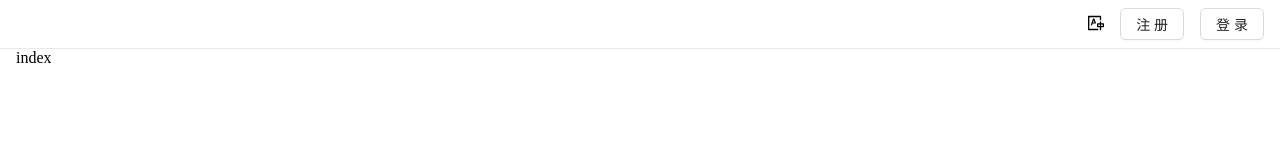
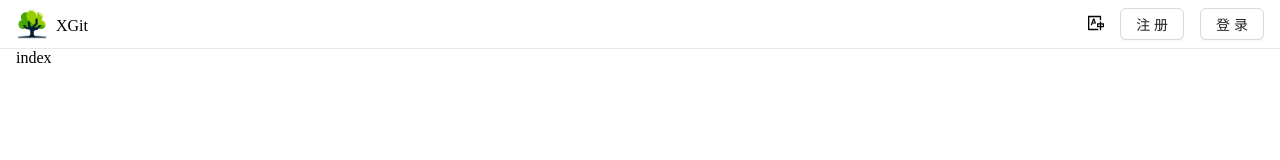
Before and after one commit to L0veSunshine/frontend, a React (Vite) app: page / in a window 1280 px wide. Shown: the top 160 px of the page. Built offline with nearby package versions, Linux system fonts and the light colour scheme.

Commit message:
feat: improve custom router wrapper

```diff
--- a/src/app.tsx
+++ b/src/app.tsx
@@ -20,7 +20,7 @@ function App() {
     prefixCls: 'x'
   }), [lang]);
 
-  const RouteArray: RouteItem[] = useMemo(() => [
+  const routeArray: RouteItem[] = useMemo(() => [
     { path: '/', Component: Index, meta: { auth: false, title: '主页' } },
     { path: '/login', Component: Login, meta: { auth: false, title: '登录' } },
     { path: '/signup', Component: Signup, meta: { auth: false, title: '注册' } },
@@ -33,7 +33,7 @@ function App() {
         <Header/>
         <div className="app-main">
           <Routes>
-            {genRoutes(RouteArray, token)}
+            {genRoutes(routeArray, token)}
           </Routes>
         </div>
       </BrowserRouter>
--- a/src/header.less
+++ b/src/header.less
@@ -9,6 +9,14 @@
     padding: 0.5rem 1rem;
     height: calc(100% - 1rem);
 
+    .left-btn {
+      img {
+        height: 2rem;
+        width: 2rem;
+        cursor: pointer;
+      }
+    }
+
     .right-btn {
       align-self: center;
     }
--- a/src/header.tsx
+++ b/src/header.tsx
@@ -42,12 +42,17 @@ const I18nSwitcher = () => {
 function AppHeader(props: Partial<NavBarStatus>) {
   const { login = false, enableSearch = false, enableI18n = true } = props;
   const { trans } = useIntl();
-  const navigator=useNavigate()
+  const navigator = useNavigate();
 
   return (
     <div className="app-header">
       <div className="app-header-content">
-        <div className="left-btn"></div>
+        <div className="left-btn">
+          <Space direction={'horizontal'} size={'small'} onClick={() => navigator('/')}>
+            <img className="app-logo" src="../assets/img/logo.png" alt="logo"/>
+            <div>XGit</div>
+          </Space>
+        </div>
         <div className="right-btn">
           <Space direction="horizontal" size="middle">
             {enableSearch &&
@@ -58,8 +63,8 @@ function AppHeader(props: Partial<NavBarStatus>) {
               login ? <div style={{ cursor: 'pointer', userSelect: 'none' }}>
                   <UserDropDown><Avatar>Xuan</Avatar></UserDropDown></div> :
                 <>
-                  <Button onClick={()=>navigator('/signup')}>{trans('signup')}</Button>
-                  <Button onClick={()=>navigator('/login')}>{trans('login')}</Button>
+                  <Button onClick={() => navigator('/signup')}>{trans('signup')}</Button>
+                  <Button onClick={() => navigator('/login')}>{trans('login')}</Button>
                 </>
             }
           </Space>
--- a/src/route/routes.tsx
+++ b/src/route/routes.tsx
@@ -4,7 +4,7 @@
  * @since 2024/4/5 上午 12:03
  */
 
-import { createElement, ReactNode } from 'react';
+import { createElement, ReactElement, ReactNode } from 'react';
 import type { PathRouteProps } from 'react-router-dom';
 import { Navigate, Route } from 'react-router-dom';
 
@@ -14,26 +14,30 @@ type AdditionInfo<T extends ExactInfo> = {
   meta: {
     auth?: boolean
     title?: string
-  } & T;
-  customEvent?(args: T): void
+  } & Partial<T>;
+  customEvent?: (args: T) => void
+  customRetEvent?: (args: T) => ReactElement
 }
 
 type Permission = {
   token?: string
 }
 
-export type RouteItem<T extends ExactInfo = {}> = PathRouteProps & Partial<AdditionInfo<T>>
+export type RouteItem<T extends ExactInfo = {}> = PathRouteProps & AdditionInfo<T>
 
 type BaseRouteProps<T extends ExactInfo> =
   Pick<PathRouteProps, 'element'>
-  & Partial<AdditionInfo<T>>
+  & AdditionInfo<T>
   & Permission
 
-function BaseRouteComponent<T extends ExactInfo>(props: BaseRouteProps<T>) {
-  const { meta, element, token, customEvent } = props;
+function BaseRouteComponent<T extends ExactInfo>(props: BaseRouteProps<T>): ReactElement {
+  const { meta, element, token, customEvent, customRetEvent } = props;
   const { auth, title, ...rest } = meta || {};
   if (typeof customEvent === 'function') {
     customEvent(rest as T);
+  }
+  if (typeof customRetEvent === 'function') {
+    return customRetEvent(rest as T);
   }
   if (title) {
     document.title = title;
@@ -45,7 +49,7 @@ function BaseRouteComponent<T extends ExactInfo>(props: BaseRouteProps<T>) {
   return createElement(component, rest);
 }
 
-function genRoutes<T extends ExactInfo = {}>(configs: RouteItem<T>[], token: string) {
+function genRoutes<T extends ExactInfo>(configs: RouteItem<T>[], token: string) {
   return configs.map((config, index) => {
     let Element: ReactNode;
     const { meta, element, Component, customEvent, ...other } = config;
```
Also changed, not shown: assets/img/logo.png (added).
